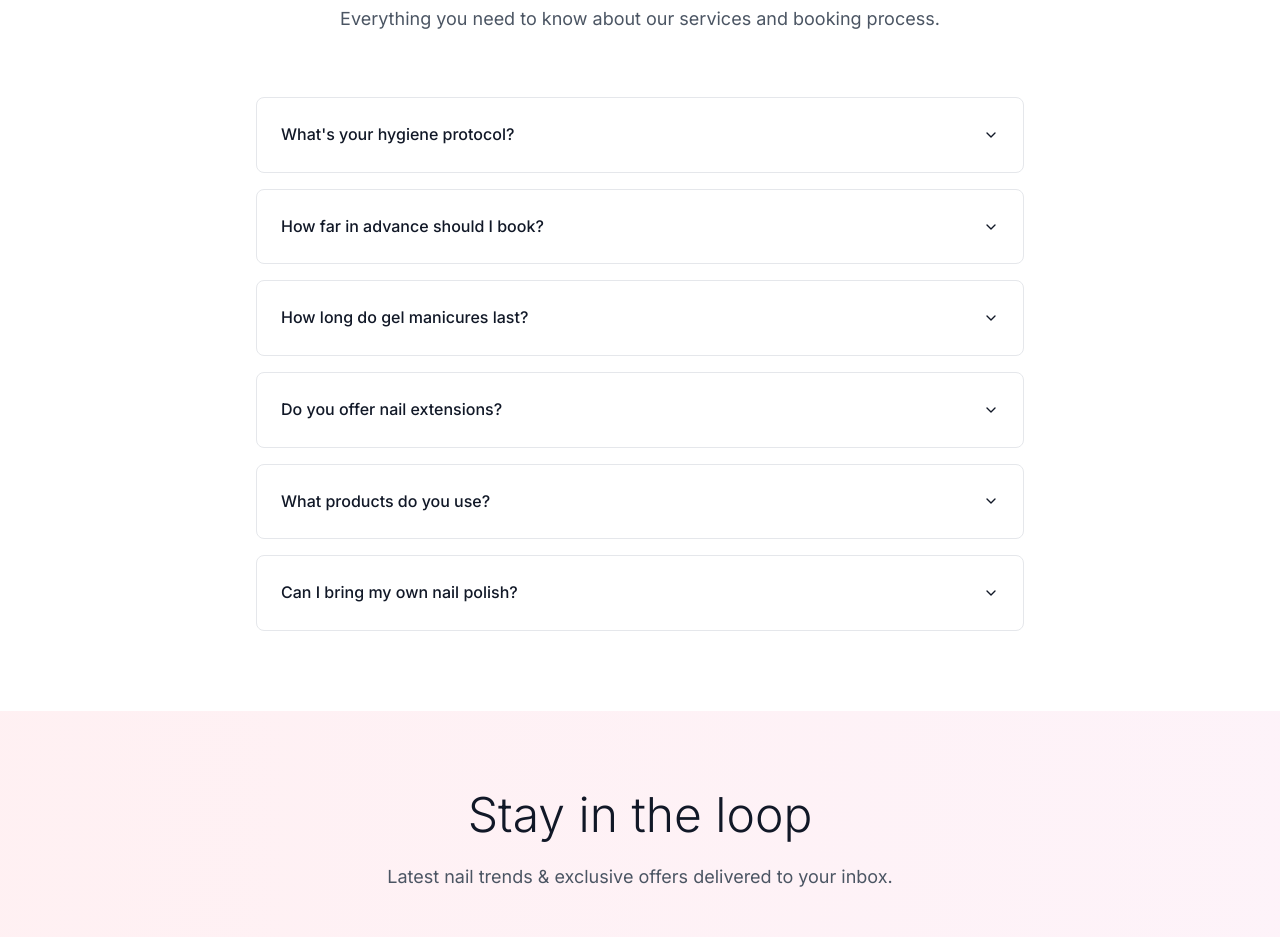
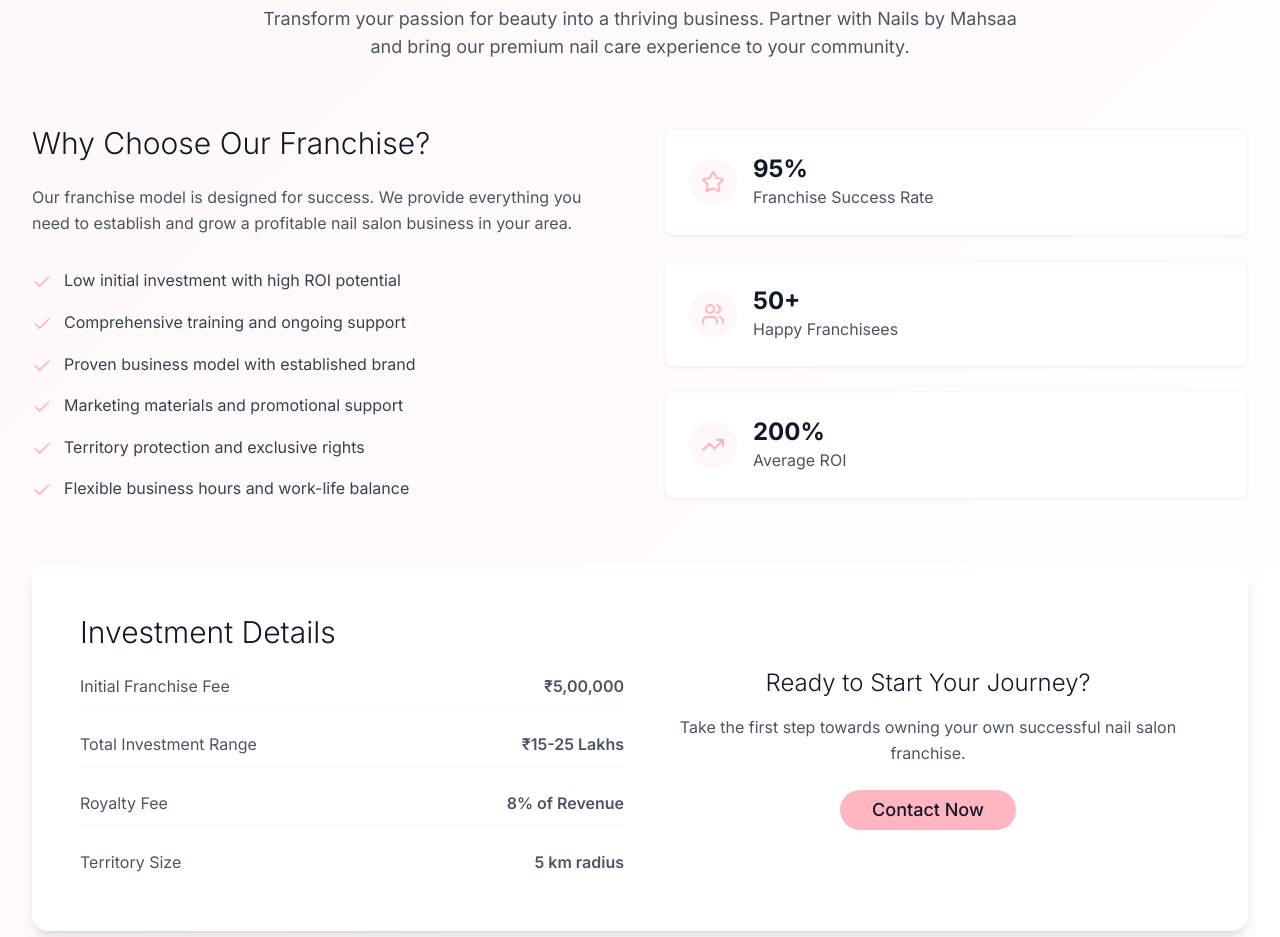
Before and after one commit to rakeshkota19/mahsaas-nail-studio, a React (Vite) app: page / in a window 1280 px wide. Shown: the part 5180-6117 px from the top of the page. Built offline with nearby package versions, Linux system fonts and the light colour scheme.

Commit message:
feat: Add franchise model content and CTA
Added content to the franchise model section and included a "Contact Now" button, updating the `Index.tsx` and potentially other relevant components.

```diff
--- /dev/null
+++ b/src/components/FranchiseSection.tsx
@@ -0,0 +1,133 @@
+
+import { Button } from "@/components/ui/button";
+import { Card, CardContent, CardHeader, CardTitle } from "@/components/ui/card";
+import { Check, Star, Users, TrendingUp } from "lucide-react";
+
+const FranchiseSection = () => {
+  const scrollToContact = () => {
+    const contactSection = document.getElementById('contact');
+    if (contactSection) {
+      contactSection.scrollIntoView({ behavior: 'smooth' });
+    }
+  };
+
+  const benefits = [
+    "Low initial investment with high ROI potential",
+    "Comprehensive training and ongoing support",
+    "Proven business model with established brand",
+    "Marketing materials and promotional support",
+    "Territory protection and exclusive rights",
+    "Flexible business hours and work-life balance"
+  ];
+
+  const stats = [
+    { icon: Star, value: "95%", label: "Franchise Success Rate" },
+    { icon: Users, value: "50+", label: "Happy Franchisees" },
+    { icon: TrendingUp, value: "200%", label: "Average ROI" }
+  ];
+
+  return (
+    <section id="franchise" className="py-20 bg-gradient-to-br from-pastel-pink/10 to-white">
+      <div className="container-custom">
+        <div className="text-center mb-16">
+          <h2 className="text-4xl md:text-5xl font-light text-gray-900 mb-6">
+            Join Our <span className="text-pastel-pink font-medium">Franchise Family</span>
+          </h2>
+          <p className="text-lg text-gray-600 max-w-3xl mx-auto">
+            Transform your passion for beauty into a thriving business. Partner with Nails by Mahsaa
+            and bring our premium nail care experience to your community.
+          </p>
+        </div>
+
+        <div className="grid lg:grid-cols-2 gap-12 items-center mb-16">
+          <div>
+            <h3 className="text-3xl font-light text-gray-900 mb-6">
+              Why Choose Our Franchise?
+            </h3>
+            <p className="text-gray-600 mb-8">
+              Our franchise model is designed for success. We provide everything you need to
+              establish and grow a profitable nail salon business in your area.
+            </p>
+
+            <div className="space-y-4">
+              {benefits.map((benefit, index) => (
+                <div key={index} className="flex items-start space-x-3">
+                  <Check className="w-5 h-5 text-pastel-pink mt-1 flex-shrink-0" />
+                  <span className="text-gray-700">{benefit}</span>
+                </div>
+              ))}
+            </div>
+          </div>
+
+          <div className="grid gap-6">
+            {stats.map((stat, index) => (
+              <Card key={index} className="border-pastel-pink/20 hover:shadow-lg transition-shadow">
+                <CardContent className="flex items-center p-6">
+                  <div className="p-3 bg-pastel-pink/10 rounded-full mr-4">
+                    <stat.icon className="w-6 h-6 text-pastel-pink" />
+                  </div>
+                  <div>
+                    <div className="text-2xl font-bold text-gray-900">{stat.value}</div>
+                    <div className="text-gray-600">{stat.label}</div>
+                  </div>
+                </CardContent>
+              </Card>
+            ))}
+          </div>
+        </div>
+
+        <div className="bg-white rounded-2xl shadow-lg p-8 md:p-12">
+          <div className="grid md:grid-cols-2 gap-8 items-center">
+            <div>
+              <h3 className="text-3xl font-light text-gray-900 mb-4">
+                Investment Details
+              </h3>
+              <div className="space-y-4 text-gray-600">
+                <div className="flex justify-between items-center py-2 border-b border-gray-100">
+                  <span>Initial Franchise Fee</span>
+                  <span className="font-semibold">₹5,00,000</span>
+                </div>
+                <div className="flex justify-between items-center py-2 border-b border-gray-100">
+                  <span>Total Investment Range</span>
+                  <span className="font-semibold">₹15-25 Lakhs</span>
+                </div>
+                <div className="flex justify-between items-center py-2 border-b border-gray-100">
+                  <span>Royalty Fee</span>
+                  <span className="font-semibold">8% of Revenue</span>
+                </div>
+                <div className="flex justify-between items-center py-2">
+                  <span>Territory Size</span>
+                  <span className="font-semibold">5 km radius</span>
+                </div>
+              </div>
+            </div>
+
+            <div className="text-center">
+              <h4 className="text-2xl font-light text-gray-900 mb-4">
+                Ready to Start Your Journey?
+              </h4>
+              <p className="text-gray-600 mb-6">
+                Take the first step towards owning your own successful nail salon franchise.
+              </p>
+              <Button
+                onClick={scrollToContact}
+                className="bg-pastel-pink hover:bg-pastel-pink/90 text-gray-900 font-medium px-8 py-4 text-lg rounded-full transition-all duration-300 hover:scale-105 focus:ring-4 focus:ring-pastel-pink/50"
+              >
+                Contact Now
+              </Button>
+            </div>
+          </div>
+        </div>
+
+        <div className="text-center mt-12">
+          <p className="text-sm text-gray-500 max-w-2xl mx-auto">
+            *Investment amounts may vary based on location, size, and local market conditions.
+            Contact us for detailed financial projections and franchise disclosure documents.
+          </p>
+        </div>
+      </div>
+    </section>
+  );
+};
+
+export default FranchiseSection;
--- a/src/components/Header.tsx
+++ b/src/components/Header.tsx
@@ -19,7 +19,7 @@ const Header = () => {
     { label: 'About', id: 'about' },
     { label: 'Gallery', id: 'gallery' },
     { label: 'Services', id: 'features' },
-    { label: 'Franchise Model', id: 'contact' },
+    { label: 'Franchise Model', id: 'franchise' },
     { label: 'Contact', id: 'contact' }
   ];
 
--- a/src/pages/Index.tsx
+++ b/src/pages/Index.tsx
@@ -6,6 +6,7 @@ import FeatureGrid from '@/components/FeatureGrid';
 import ImageGallery from '@/components/ImageGallery';
 import TestimonialCarousel from '@/components/TestimonialCarousel';
 import PromotionsSection from '@/components/PromotionsSection';
+import FranchiseSection from '@/components/FranchiseSection';
 import FAQSection from '@/components/FAQSection';
 import NewsletterSignup from '@/components/NewsletterSignup';
 import LoyaltyGiftCard from '@/components/LoyaltyGiftCard';
@@ -24,6 +25,7 @@ const Index = () => {
       <ImageGallery />
       <TestimonialCarousel />
       <PromotionsSection />
+      <FranchiseSection />
       <FAQSection />
       <NewsletterSignup />
       <LoyaltyGiftCard />
```
